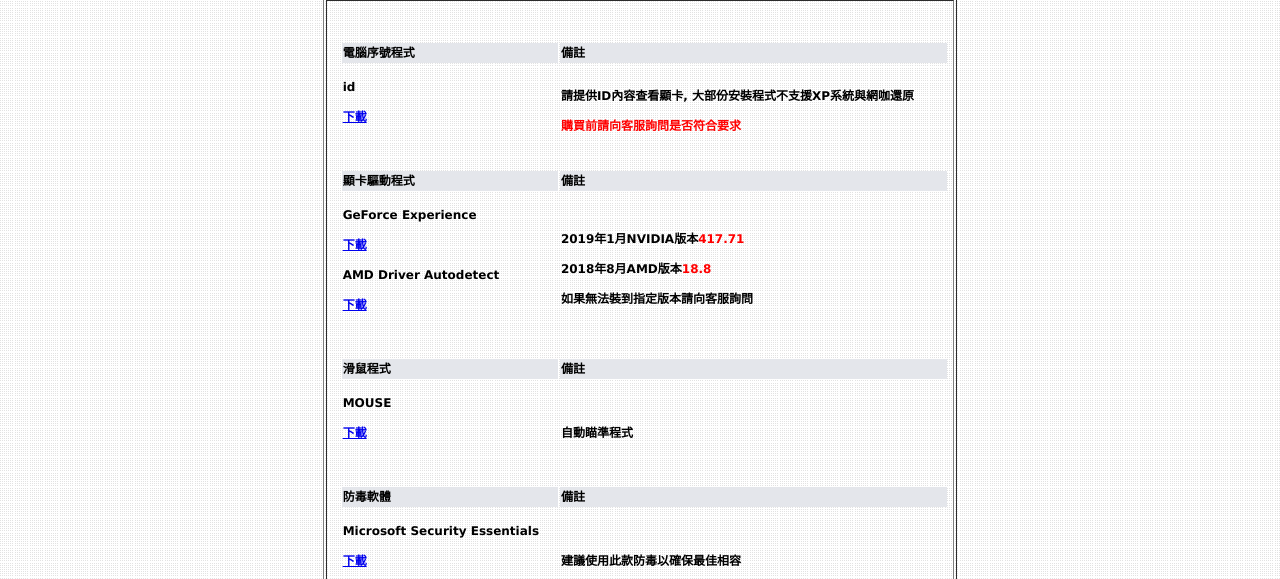
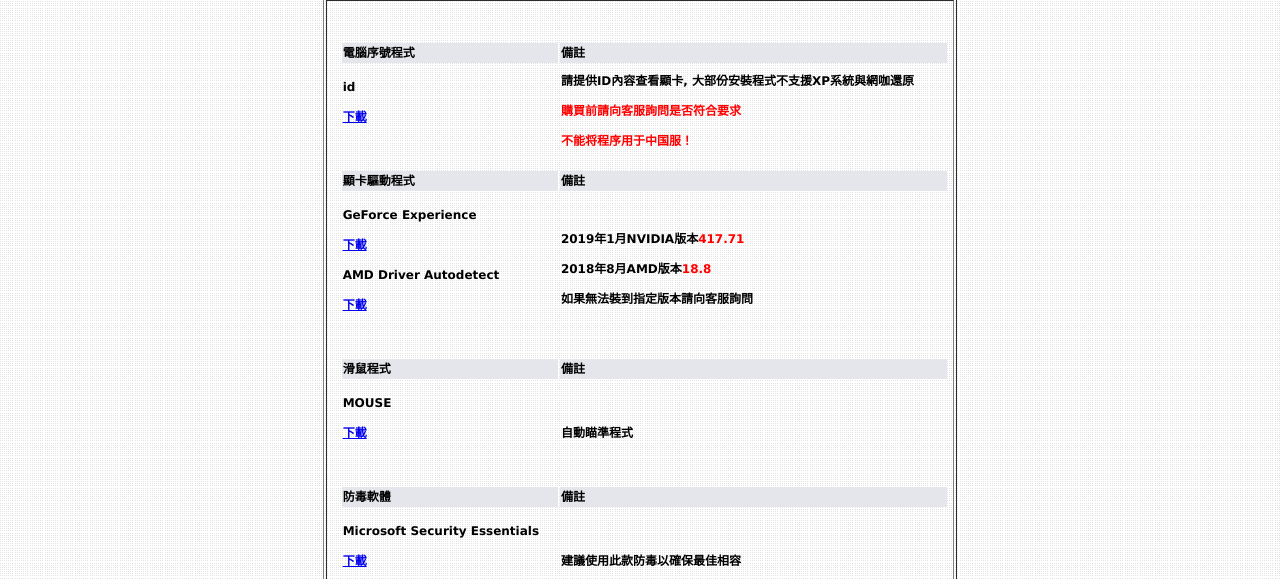
Before and after one commit to TWQD/123, a plain HTML site: page version.html in a window 1280 px wide. Shown: the part 202-781 px from the top of the page. Drawn offline with Linux system fonts and the light colour scheme.

Commit message:
Update version.html

```diff
--- a/version.html
+++ b/version.html
@@ -133,7 +133,7 @@
 						<a target="_blank" href="id.zip">
 						下載</a> <p>
 						&nbsp;</p></td>
-						<td>請提供ID內容查看顯卡, 大部份安裝程式不支援XP系統與網咖還原<p><font color="#FF0000">購買前請向客服詢問是否符合要求</font></p></td>
+						<td>請提供ID內容查看顯卡, 大部份安裝程式不支援XP系統與網咖還原<p><font color="#FF0000">購買前請向客服詢問是否符合要求</font></p><p><font color="#FF0000">不能将程序用于中国服！</font></p></td>
 					</tr>
 
 
```
